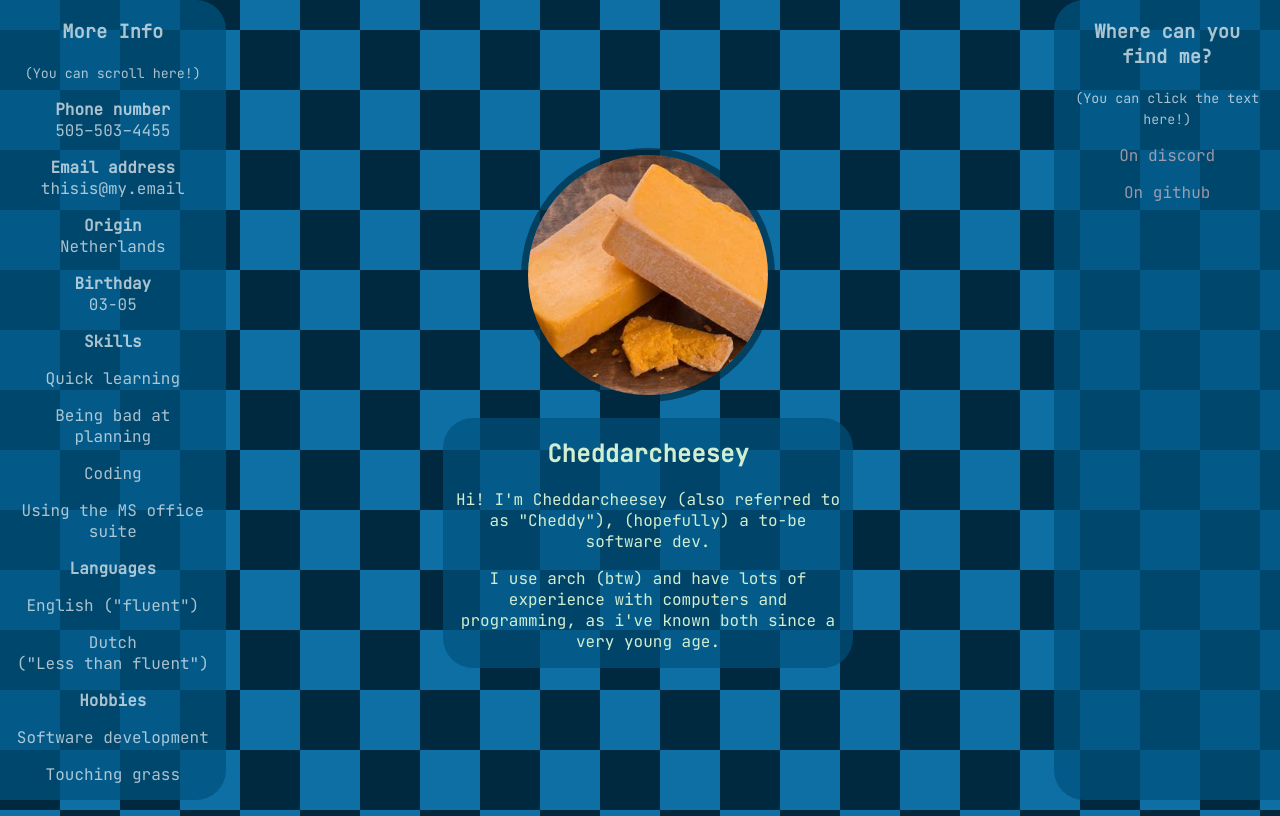
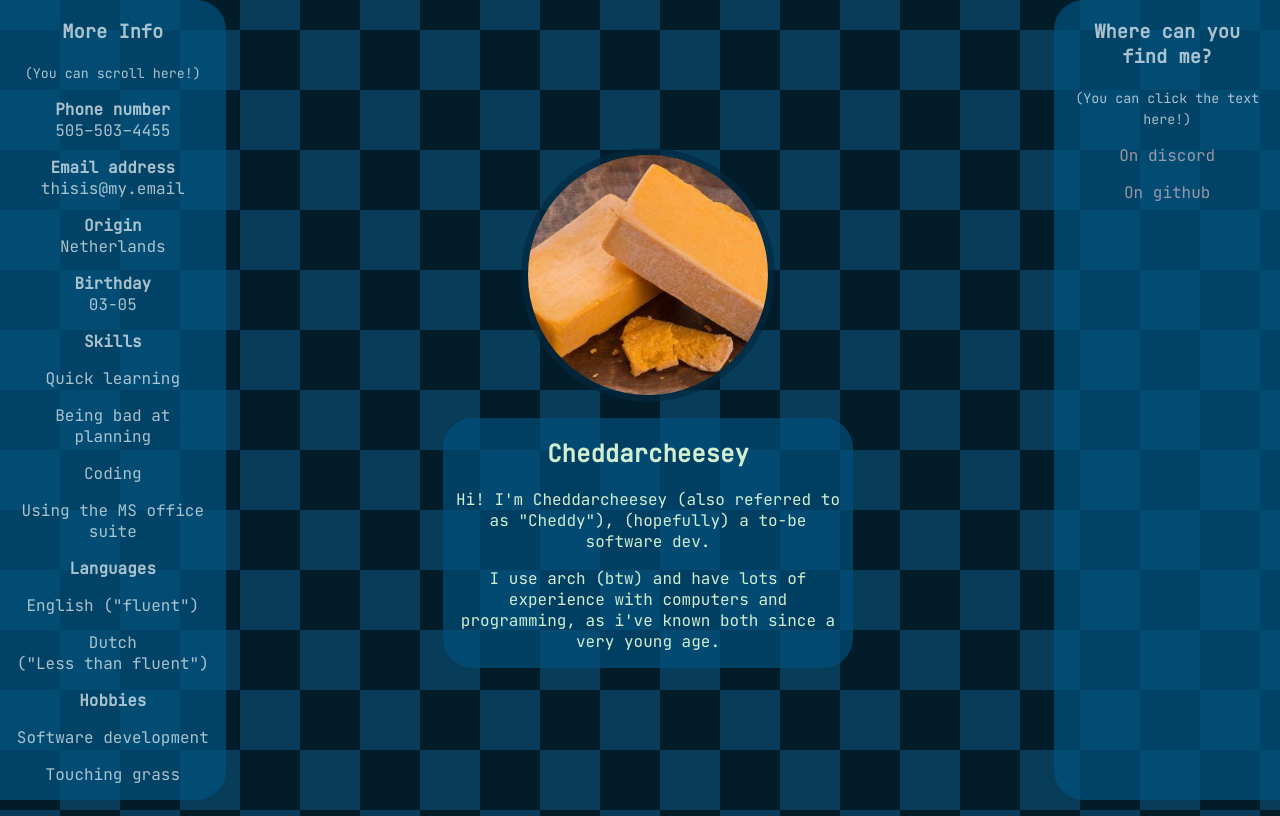
Before and after one commit to joeyjpg/projectportfolio, a plain HTML site: page index.html in a window 1280 px wide. Drawn offline with Linux system fonts and the light colour scheme.

Commit message:
Update index.html

```diff
--- a/index.html
+++ b/index.html
@@ -12,10 +12,10 @@
             overflow: hidden;
             font-family: 'JetBrains Mono';
             background: conic-gradient(
-                #0d6fa3 90deg,
-                #002940 90deg 180deg,
-                #0d6fa3 180deg 270deg,
-                #002940 270deg
+                #083d59 90deg,
+                #031c29 90deg 180deg,
+                #083d59 180deg 270deg,
+                #031c29 270deg
             );
             background-repeat: repeat;
             background-size: 120px 120px;
```
